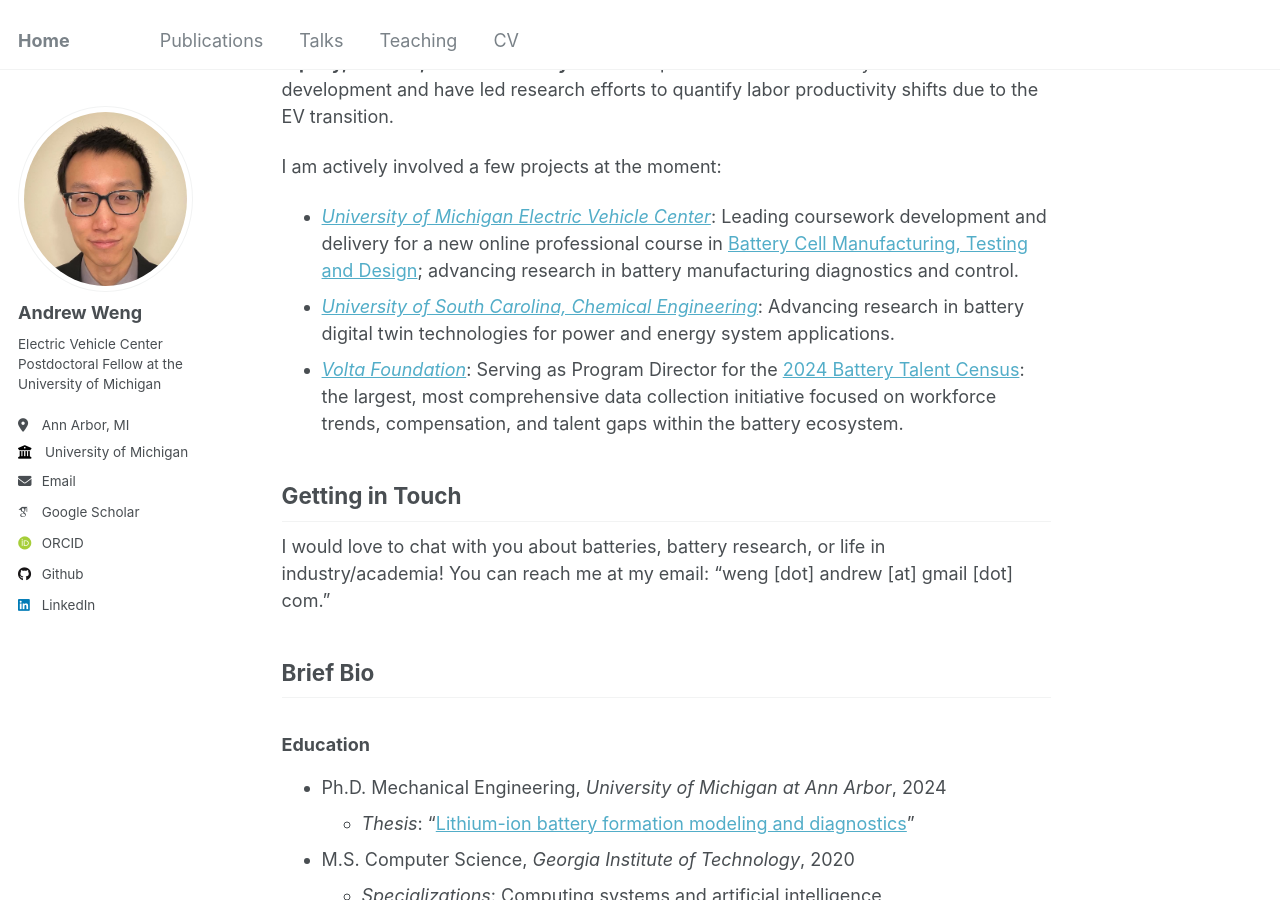
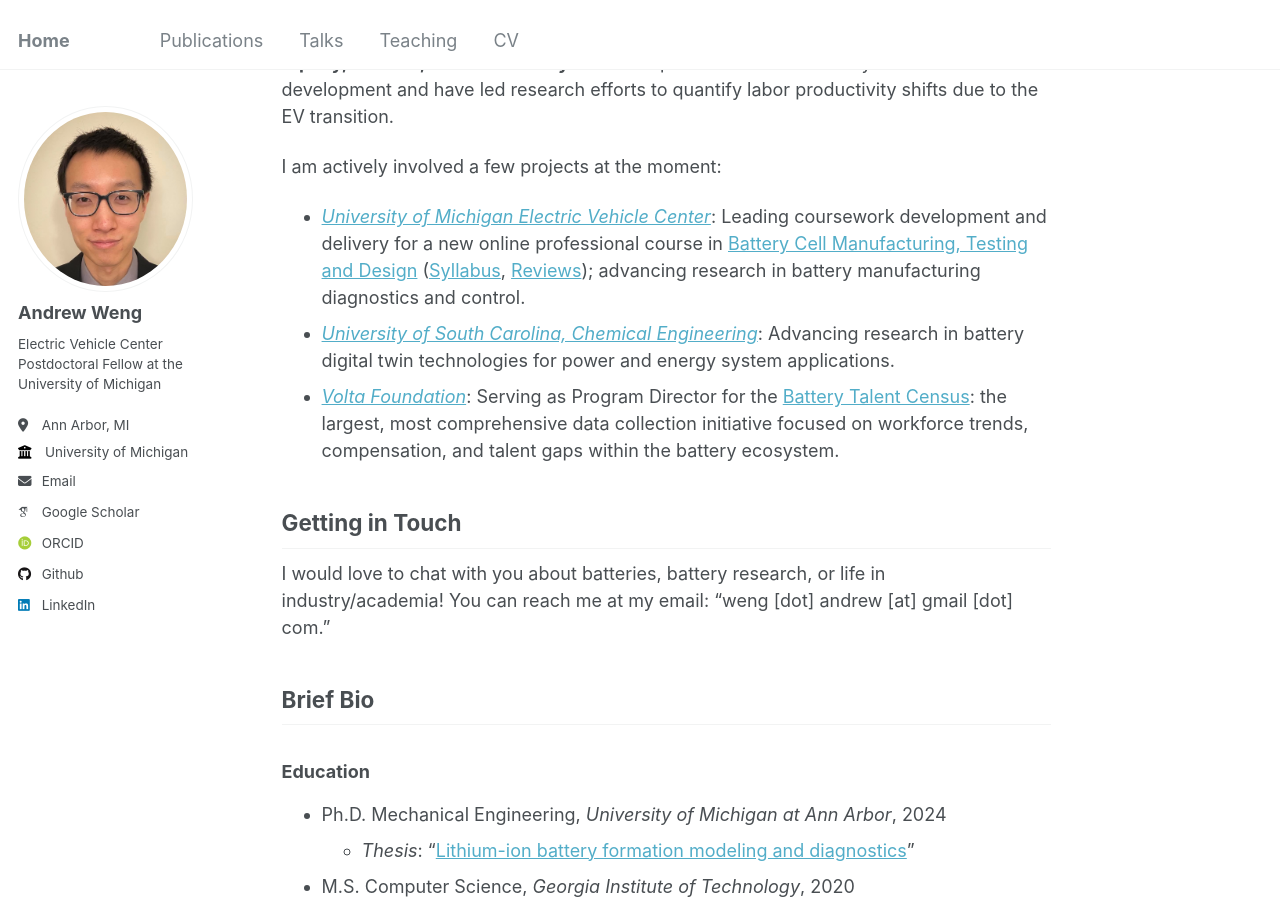
Before and after one commit to wengandrew/wengandrew.github.io, a Jekyll site: the page built from _pages/about.md, in a window 1280 px wide and 900 px high, scrolled down 339 px. Built offline with Jekyll 4.4.1, drawn with Linux system fonts in a browser that asks for light colours; some web fonts are replaced.

Commit message:
Fix project links in about.md
Updated links for the University of Michigan Electric Vehicle Center and Volta Foundation projects to reflect the correct URLs.

```diff
--- a/_pages/about.md
+++ b/_pages/about.md
@@ -12,9 +12,9 @@ I am a Postdoctoral Fellow in the [Battery Control Group at the University of Mi
 My current research focuses on **energy storage systems modeling** with an emphasis on battery manufacturing process optimization and lifetime prediction. My mission is to **build a knowledge base enabling new battery manufacturing technologies to be deployed rapidly, at scale, and sustainably**. I am also passionate about battery workforce development and have led research efforts to quantify labor productivity shifts due to the EV transition.
 
 I am actively involved a few projects at the moment:
-- [_University of Michigan Electric Vehicle Center_](https://evc.engin.umich.edu/): Leading coursework development and delivery for a new online professional course in [Battery Cell Manufacturing, Testing and Design](https://nexus.engin.umich.edu/pro-ed/battery-cell-mfg/); advancing research in battery manufacturing diagnostics and control.
+- [_University of Michigan Electric Vehicle Center_](https://evc.engin.umich.edu/): Leading coursework development and delivery for a new online professional course in [Battery Cell Manufacturing, Testing and Design](https://ope.engin.umich.edu/pe/battery-cell-mfg/) ([Syllabus](https://drive.google.com/file/d/1B8HrqR4hT7gCjsoQ0Km4vr9cxTF3NXKT/view?usp=share_link), [Reviews](https://drive.google.com/file/d/181GwyG82C9dsn5IWwRERM8qOkwtLN7jg/view?usp=share_link)); advancing research in battery manufacturing diagnostics and control.
 - [_University of South Carolina, Chemical Engineering_](https://sc.edu/study/colleges_schools/engineering_and_computing/news_events/news/2022/dougal_10_million_navy_research.php): Advancing research in battery digital twin technologies for power and energy system applications.
-- [_Volta Foundation_](https://volta.foundation/battery-report): Serving as Program Director for the [2024 Battery Talent Census](https://ci6zshhkupb.typeform.com/batterycensus): the largest, most comprehensive data collection initiative focused on workforce trends, compensation, and talent gaps within the battery ecosystem.
+- [_Volta Foundation_](https://volta.foundation/battery-report): Serving as Program Director for the [Battery Talent Census](https://papers.ssrn.com/sol3/papers.cfm?abstract_id=5446555): the largest, most comprehensive data collection initiative focused on workforce trends, compensation, and talent gaps within the battery ecosystem.
 
 ## Getting in Touch
 
```
